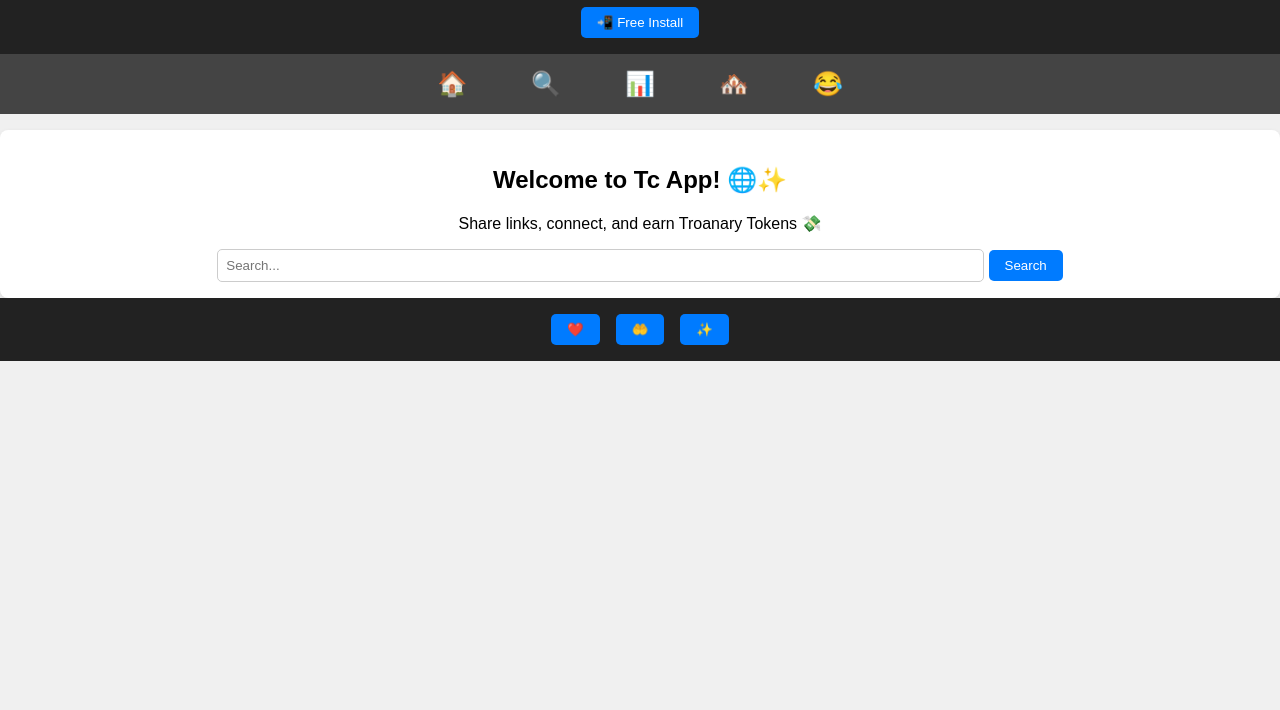
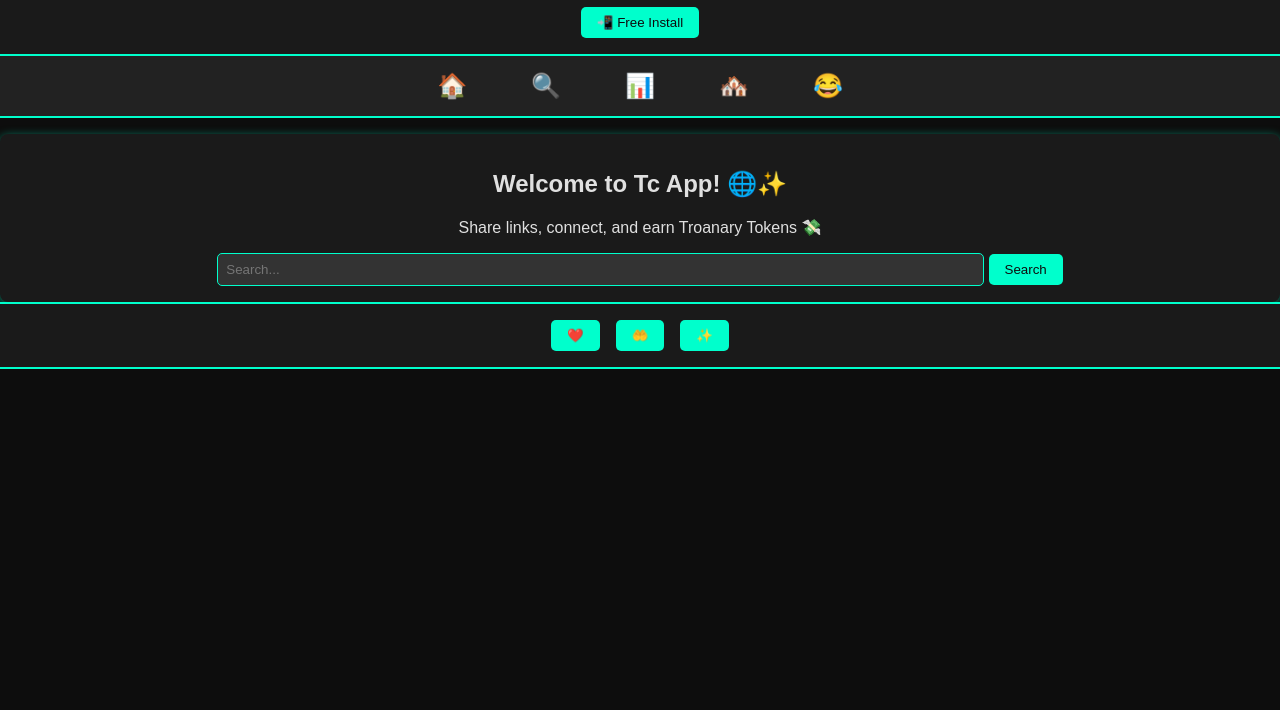
Before and after one commit to WebSwiftSEO/TC-Sharing-App, a plain HTML site: page index.html in a window 1280 px wide. Shown: the part 90-800 px from the top of the page. Drawn offline with Linux system fonts and the light colour scheme.

Commit message:
Update index.html

```diff
--- a/index.html
+++ b/index.html
@@ -8,18 +8,23 @@
     <meta name="keywords" content="Tc App, Troanary, Mirror Thesis, Crypto, Social Media, Blockchain, Troanary Coin">
     <title>Tc App - Troanary Connection</title>
     <style>
-        /* Embedded CSS for simplicity */
-        body { font-family: Arial, sans-serif; margin: 0; padding: 0; background-color: #f0f0f0; }
-        header, footer { background-color: #222; color: white; text-align: center; padding: 1rem; }
-        nav { display: flex; justify-content: center; gap: 2rem; background-color: #444; padding: 0.5rem; }
-        nav button { background: none; border: none; color: white; font-size: 1.5rem; cursor: pointer; transition: transform 0.2s; }
-        nav button:hover { transform: scale(1.2); }
+        /* Embedded CSS for futuristic design */
+        body { font-family: 'Arial', sans-serif; margin: 0; padding: 0; background-color: #0d0d0d; color: #e0e0e0; overflow-x: hidden; }
+        header, footer { background-color: #1a1a1a; color: #fff; text-align: center; padding: 1rem; border-bottom: 2px solid #00ffcc; }
+        header h1 { animation: pulse 2s infinite alternate; }
+        @keyframes pulse {
+            from { color: #00ffcc; }
+            to { color: #ffd700; }
+        }
+        nav { display: flex; justify-content: center; gap: 2rem; background-color: #222; padding: 0.5rem; border-bottom: 2px solid #00ffcc; }
+        nav button { background: none; border: none; color: #00ffcc; font-size: 1.5rem; cursor: pointer; transition: transform 0.2s, color 0.3s; }
+        nav button:hover { transform: scale(1.2); color: #ffd700; }
         main { padding: 2rem; text-align: center; }
-        #feed { margin-top: 1rem; padding: 1rem; background-color: white; border-radius: 8px; box-shadow: 0 2px 5px rgba(0, 0, 0, 0.1); }
-        input[type="text"] { width: 60%; padding: 0.5rem; border-radius: 5px; border: 1px solid #ccc; }
-        button { cursor: pointer; padding: 0.5rem 1rem; border-radius: 5px; border: none; background-color: #007bff; color: white; transition: background-color 0.3s; }
-        button:hover { background-color: #0056b3; }
-        footer { display: flex; justify-content: center; gap: 1rem; }
+        #feed { margin-top: 1rem; padding: 1rem; background-color: #1a1a1a; border-radius: 8px; box-shadow: 0 2px 10px rgba(0, 255, 204, 0.5); color: #e0e0e0; }
+        input[type="text"] { width: 60%; padding: 0.5rem; border-radius: 5px; border: 1px solid #00ffcc; background-color: #333; color: #e0e0e0; }
+        button { cursor: pointer; padding: 0.5rem 1rem; border-radius: 5px; border: none; background-color: #00ffcc; color: #0d0d0d; transition: background-color 0.3s, transform 0.2s; }
+        button:hover { background-color: #ffd700; transform: scale(1.1); }
+        footer { display: flex; justify-content: center; gap: 1rem; border-top: 2px solid #00ffcc; }
         .hidden { display: none; }
         .token-spin { animation: spin 1s infinite linear; }
         @keyframes spin { 100% { transform: rotate(360deg); } }
```
